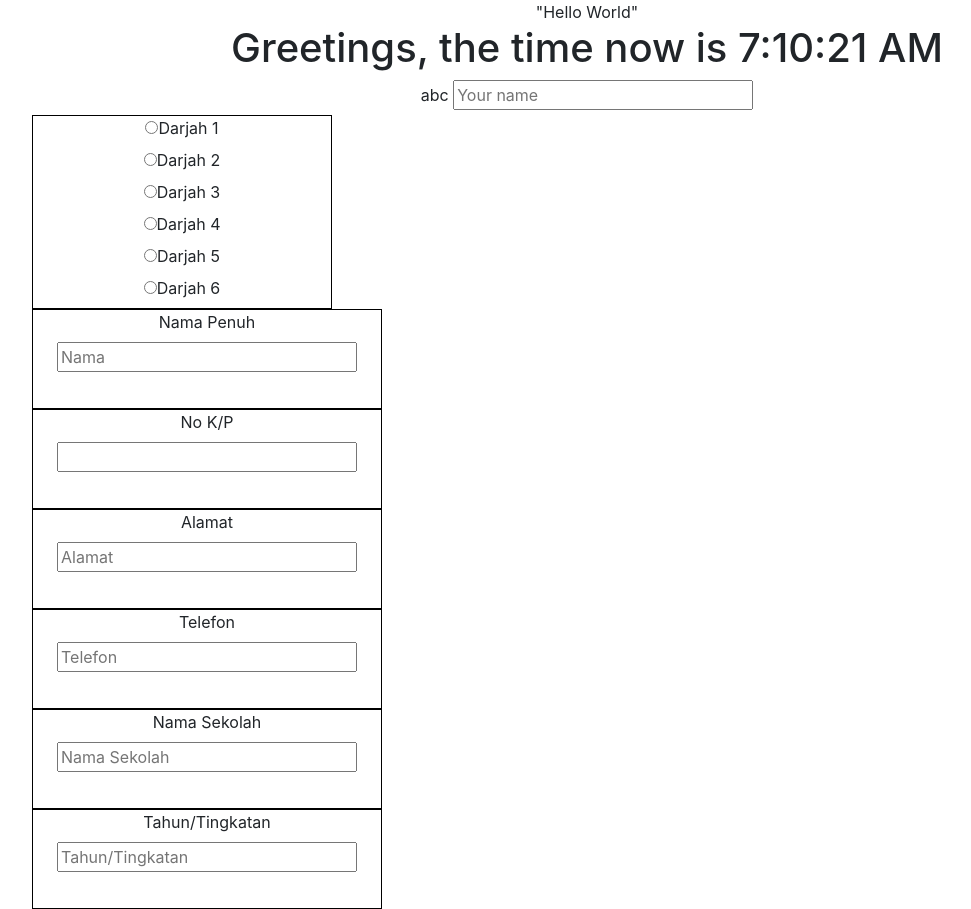
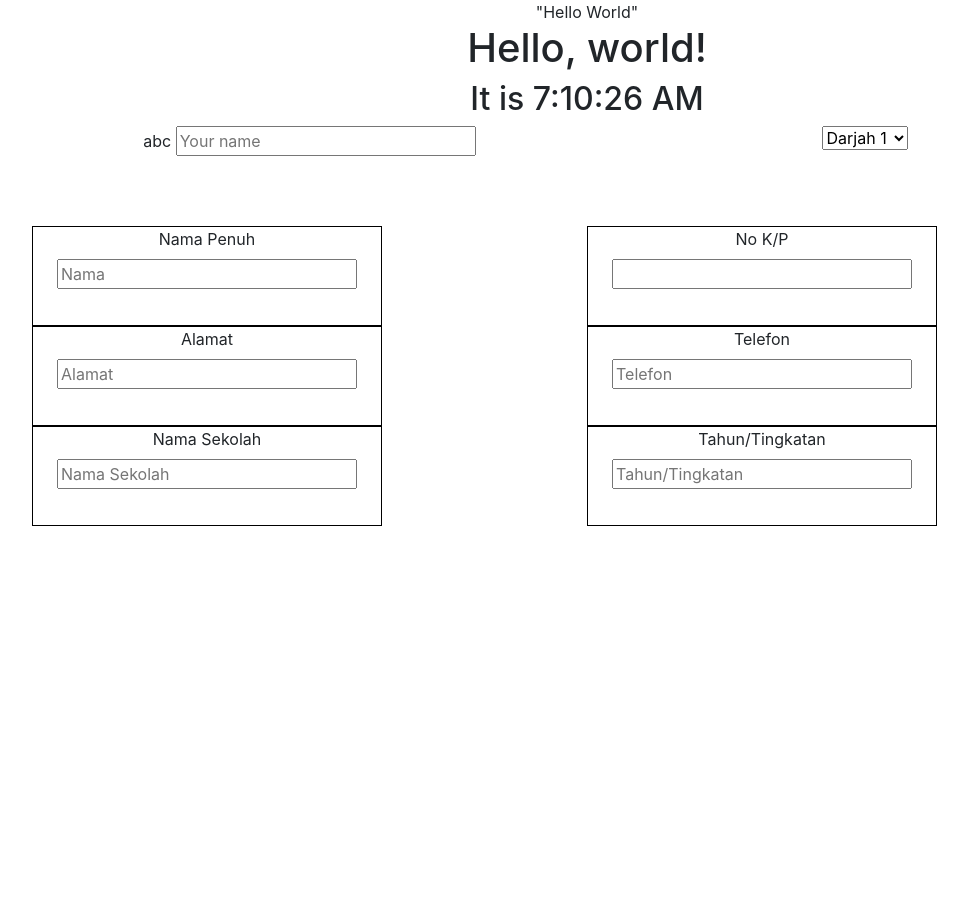
Before and after one commit to qayyuum85/react_reg_form, a React (Create React App) app: page / in a window 1280 px wide. Shown: the whole page, without its empty margins (53-1024 px from the left). After the commit the page ends 800 px from the top, so only its background shows below. Built offline with nearby package versions, Linux system fonts and the light colour scheme.

Commit message:
Added new components

```diff
--- a/src/components/CheckBoxes.js
+++ b/src/components/CheckBoxes.js
@@ -26,7 +26,7 @@ class CheckBoxes extends Component {
                 key={i}
                 onClick={selected}
               />
-              <label htmlFor={"class" + x.value}>{x.name}</label>
+              <label htmlFor={`class${x.value}`}>{x.name}</label>
             </div>
           );
         })}
--- /dev/null
+++ b/src/components/Dropdown.js
@@ -0,0 +1,31 @@
+import React, { Component } from "react";
+
+class Dropdown extends Component {
+  constructor(props) {
+    super(props);
+    this.state = {
+      defaultVal: [
+        { val: 1, text: "Darjah 1" },
+        { val: 2, text: "Darjah 2" },
+        { val: 3, text: "Darjah 3" },
+        { val: 4, text: "Darjah 4" },
+        { val: 5, text: "Darjah 5" },
+        { val: 6, text: "Darjah 6" }
+      ]
+    };
+  }
+
+  render() {
+    return (
+      <div>
+        <select id="ddComponent1">
+          {this.state.defaultVal.map((opt, optIdx)=>{
+            return <option value={opt.val} key={optIdx}>{opt.text}</option>
+          })}
+        </select>
+      </div>
+    );
+  }
+}
+
+export default Dropdown;
--- a/src/components/Greeting.js
+++ b/src/components/Greeting.js
@@ -1,11 +1,31 @@
-import React from "react";
+import React, { Component } from "react";
 
-const Greetings = () => {
-  return (
-    <div>
-      <h1>Greetings, the time now is {new Date().toLocaleTimeString()}</h1>
-    </div>
-  );
-};
+class Greetings extends Component {
+  constructor(props) {
+    super(props);
+    this.state = { date: new Date() };
+  }
+
+  tick() {
+    this.setState({ date: new Date() });
+  }
+
+  componentDidMount() {
+    this.timerID = setInterval(() => this.tick(), 1000);
+  }
+
+  componentWillUnmount() {
+    clearInterval(this.timerID);
+  }
+
+  render() {
+    return (
+      <div>
+        <h1>Hello, world!</h1>
+        <h2>It is {this.state.date.toLocaleTimeString()}</h2>
+      </div>
+    );
+  }
+}
 
 export default Greetings;
--- /dev/null
+++ b/src/containers/inputCont.css
@@ -0,0 +1,5 @@
+.container {
+    display: grid;
+    grid-template-columns: repeat(2, 1fr);
+    grid-template-rows: repeat(4, 100px);
+}
--- a/src/containers/inputCont.js
+++ b/src/containers/inputCont.js
@@ -1,14 +1,17 @@
 import React from "react";
 import Search from "../components/Search.js";
 import CheckBoxes from "../components/CheckBoxes.js";
+import Dropdown from "../components/Dropdown.js"
 import TextInput from "../components/TextInput.js";
 import Fields from "../data/fields.json";
+import "./inputCont.css";
 
 const InputCont = props => {
   return (
     <div className="container">
       <Search username="abc"> </Search>
-      <CheckBoxes items={props.theList} />
+      {/* <CheckBoxes items={props.theList} /> */}
+      <Dropdown></Dropdown>
       {Fields.map((x, i)=>{
         return (
           <TextInput props={x} key={i}></TextInput>
```
